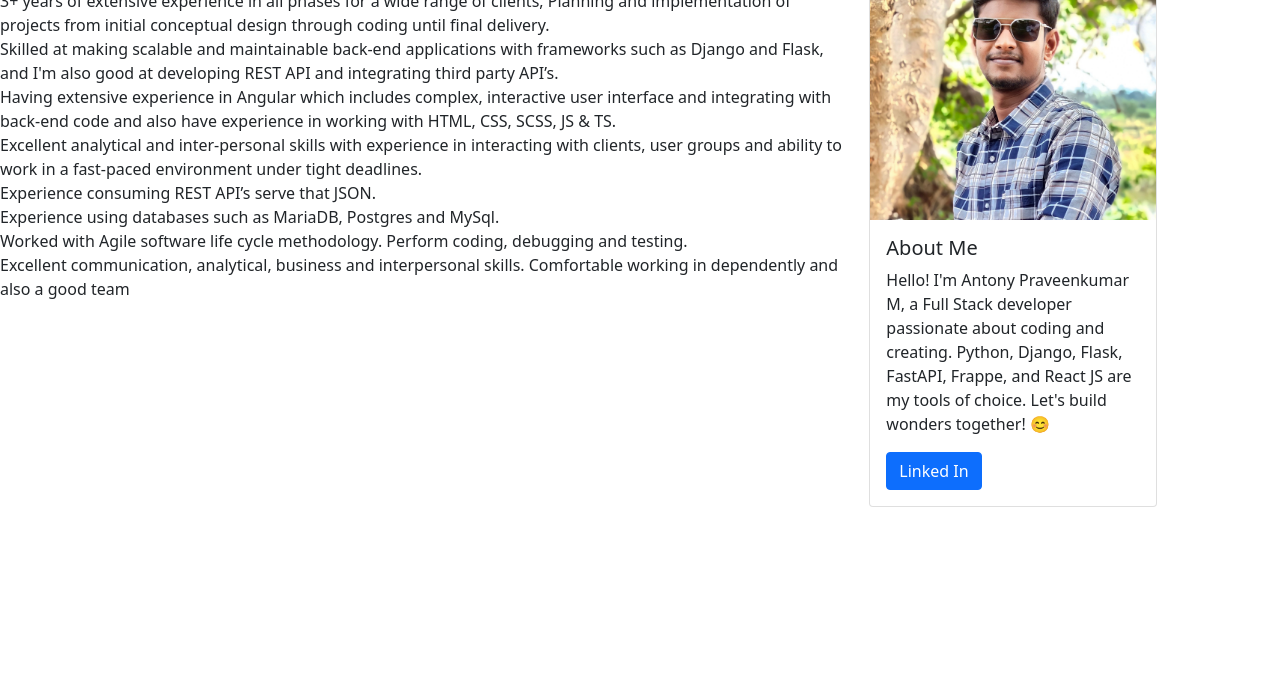
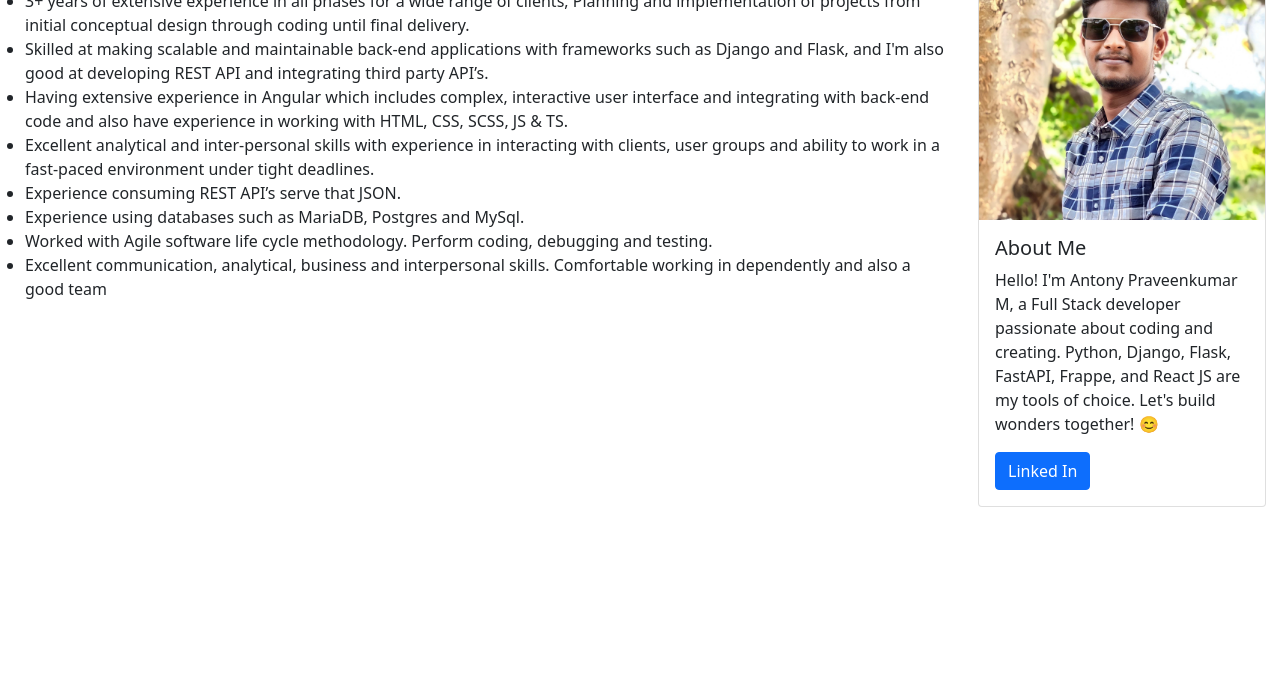
Before and after one commit to Antony-M1/antony-m1.github.io, a plain HTML site: page index.html in a window 1280 px wide. Shown: the part 123-800 px from the top of the page. Drawn offline with nearby package versions, Linux system fonts and the light colour scheme.

Commit message:
About Summary

```diff
--- a/css/index.css
+++ b/css/index.css
@@ -5,3 +5,7 @@
 .content-body {
     color: darkgoldenrod;
 }
+
+#aboutSummary {
+    padding-left: 25px;
+}
--- a/index.html
+++ b/index.html
@@ -13,12 +13,12 @@
 <body>
     <div id="navBarContainer"></div>
     <div class="row">
-    <div class="col-8">
-        <div id="aboutMainContent"></div>
-    </div>
-    <div class="col-4">
-        <div id="aboutMe"></div>
-    </div>
+        <div class="col-9">
+            <div id="aboutMainContent"></div>
+        </div>
+        <div class="col-3">
+            <div id="aboutMe"></div>
+        </div>
   </div>
 
 </body>
--- a/templates/aboutMainContent.html
+++ b/templates/aboutMainContent.html
@@ -1,6 +1,4 @@
-<div>
-    <i class="bi bi-0-circle-fill"></i>
-    <div class="row">
+<div id="aboutSummary" class="row">
     <h1>Summary</h1>
     <ul>
         <li>3+ years of extensive experience in all phases for a wide range of clients, Planning and implementation of projects from initial conceptual design through coding until final delivery.</li>
@@ -13,4 +11,3 @@
         <li>Excellent communication, analytical, business and interpersonal skills. Comfortable working in dependently and also a good team</li>
     </ul>
 </div>
-</div>
```
Lines whose indentation alone changed are shown as unchanged.
